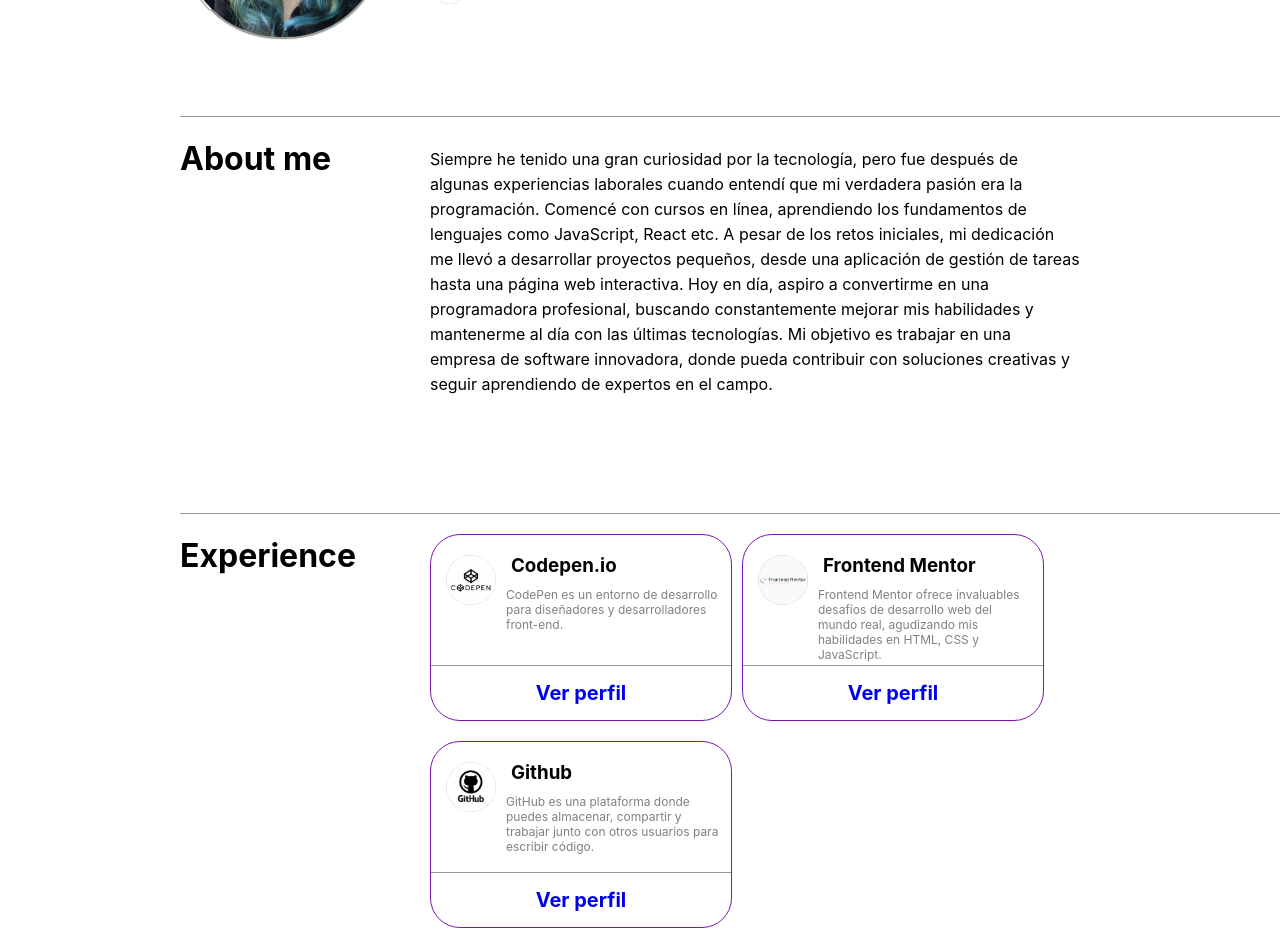
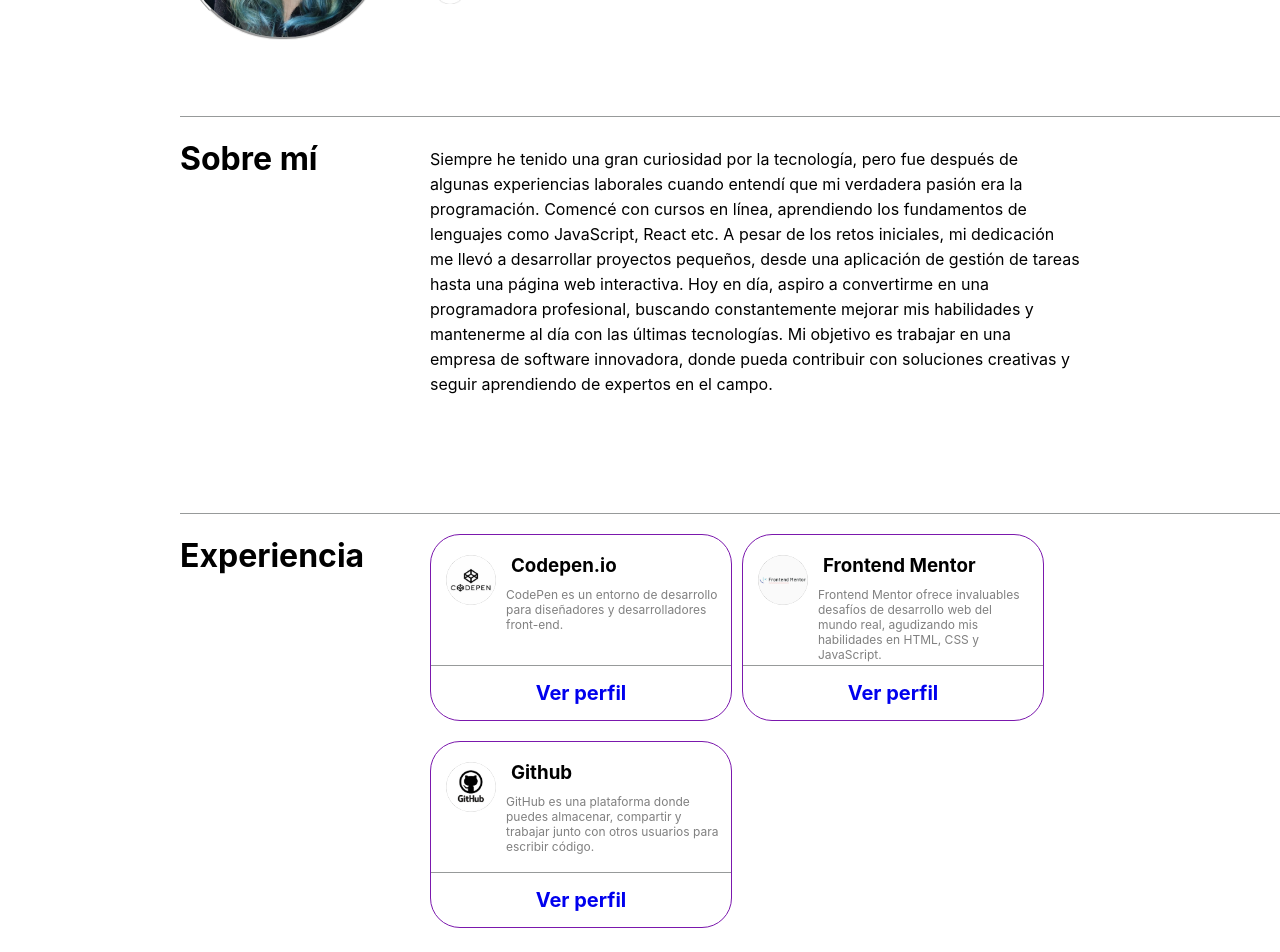
Before and after one commit to MaxSteelAT/portfolio, a React (Create React App) app: page / in a window 1280 px wide. Shown: the part 340-1292 px from the top of the page. Built offline with nearby package versions, Linux system fonts and the light colour scheme.

Commit message:
Se modificaron unos textos.

```diff
--- a/src/App.js
+++ b/src/App.js
@@ -150,13 +150,13 @@ function App() {
       </div>
       <div>
         <div style={style.aboutmeContainer}>
-          <h1 style={style.h1aboutme}>About me</h1>
+          <h1 style={style.h1aboutme}>Sobre mí</h1>
           <p style={style.aboutme}>
             Siempre he tenido una gran curiosidad por la tecnología, pero fue después de algunas experiencias laborales cuando entendí que mi verdadera pasión era la programación. Comencé con cursos en línea, aprendiendo los fundamentos de lenguajes como JavaScript, React etc. A pesar de los retos iniciales, mi dedicación me llevó a desarrollar proyectos pequeños, desde una aplicación de gestión de tareas hasta una página web interactiva. Hoy en día, aspiro a convertirme en una programadora profesional, buscando constantemente mejorar mis habilidades y mantenerme al día con las últimas tecnologías. Mi objetivo es trabajar en una empresa de software innovadora, donde pueda contribuir con soluciones creativas y seguir aprendiendo de expertos en el campo.
           </p>
         </div>
         <div style={style.experienceContainer}>
-          <h1 style={style.h1experience}>Experience</h1>
+          <h1 style={style.h1experience}>Experiencia</h1>
           <div style={style.proyectsContainer}>
             <div style={style.componentContainer}>
               <div style={style.cardContainer}>
```
